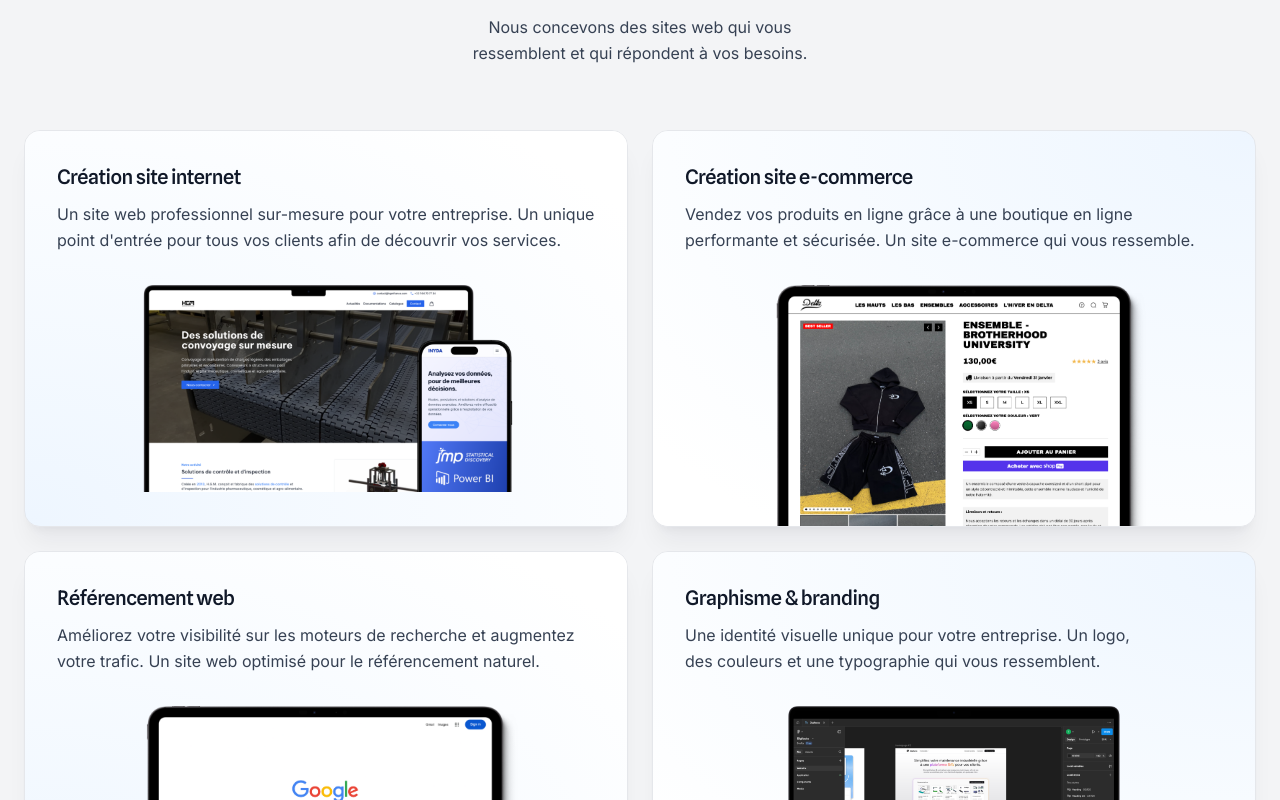
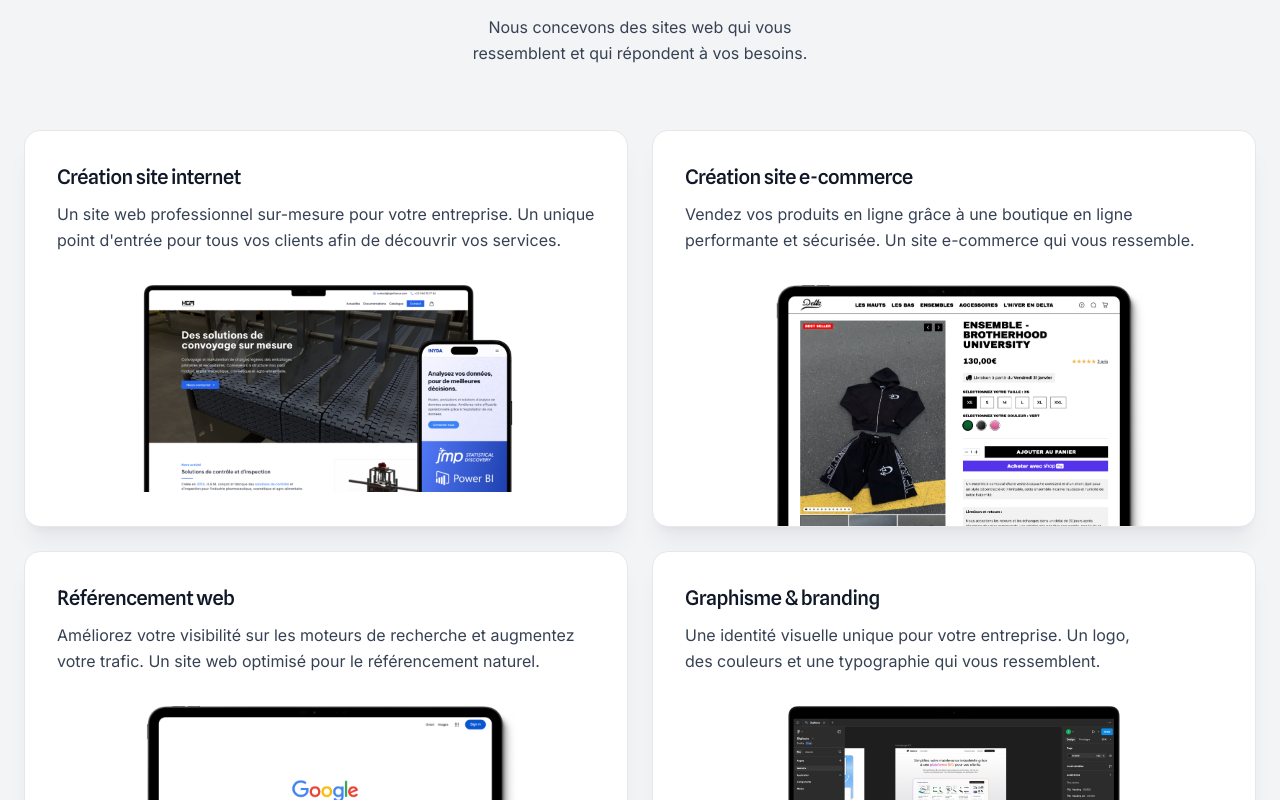
Before and after one commit to TotomInc/tcaweb, a Next.js app: page / in a window 1280 px wide. Shown: the part 940-1740 px from the top of the page. Built offline with nearby package versions, Linux system fonts and the light colour scheme.

Commit message:
feat(ui): rework BentoCard props

```diff
--- a/components/sections/Expertise.tsx
+++ b/components/sections/Expertise.tsx
@@ -19,9 +19,11 @@ export function Expertise() {
 
         <div className="grid gap-6 sm:grid-cols-2">
           <BentoCard
-            title="Création site internet"
-            description="Un site web professionnel sur-mesure pour votre entreprise. Un unique point d'entrée pour tous vos clients afin de découvrir vos services."
-            gradientSide="left"
+            content={{
+              title: "Création site internet",
+              description:
+                "Un site web professionnel sur-mesure pour votre entreprise. Un unique point d'entrée pour tous vos clients afin de découvrir vos services.",
+            }}
             image={{
               src: "/_static/images/creation-site-internet.png",
               alt: "Sites web réalisés pour nos clients",
@@ -31,9 +33,11 @@ export function Expertise() {
           />
 
           <BentoCard
-            title="Création site e-commerce"
-            description="Vendez vos produits en ligne grâce à une boutique en ligne performante et sécurisée. Un site e-commerce qui vous ressemble."
-            gradientSide="right"
+            content={{
+              title: "Création site e-commerce",
+              description:
+                "Vendez vos produits en ligne grâce à une boutique en ligne performante et sécurisée. Un site e-commerce qui vous ressemble.",
+            }}
             image={{
               src: "/_static/images/creation-site-ecommerce.png",
               alt: "Site e-commerce réalisé pour un client",
@@ -43,9 +47,11 @@ export function Expertise() {
           />
 
           <BentoCard
-            title="Référencement web"
-            description="Améliorez votre visibilité sur les moteurs de recherche et augmentez votre trafic. Un site web optimisé pour le référencement naturel."
-            gradientSide="left"
+            content={{
+              title: "Référencement web",
+              description:
+                "Améliorez votre visibilité sur les moteurs de recherche et augmentez votre trafic. Un site web optimisé pour le référencement naturel.",
+            }}
             image={{
               src: "/_static/images/referencement-web.png",
               alt: "Page d'accueil de Google",
@@ -55,9 +61,11 @@ export function Expertise() {
           />
 
           <BentoCard
-            title="Graphisme & branding"
-            description="Une identité visuelle unique pour votre entreprise. Un logo, des couleurs et une typographie qui vous ressemblent."
-            gradientSide="right"
+            content={{
+              title: "Graphisme & branding",
+              description:
+                "Une identité visuelle unique pour votre entreprise. Un logo, des couleurs et une typographie qui vous ressemblent.",
+            }}
             image={{
               src: "/_static/images/graphisme.png",
               alt: "Logiciel de création graphique",
--- a/components/sections/How/index.tsx
+++ b/components/sections/How/index.tsx
@@ -30,25 +30,34 @@ export function How() {
 
         <div className="grid gap-6 lg:grid-cols-3">
           <BentoCard
-            title="Analyse de vos besoins"
-            description="Nous définissons ensemble vos objectifs et vos besoins afin d'utiliser les outils et solutions les plus adaptés."
-            label={<BentoCardLabel>01</BentoCardLabel>}
+            content={{
+              title: "Analyse de vos besoins",
+              description:
+                "Nous définissons ensemble vos objectifs et vos besoins afin d'utiliser les outils et solutions les plus adaptés.",
+              label: <BentoCardLabel>01</BentoCardLabel>,
+            }}
           >
             <Item1 />
           </BentoCard>
 
           <BentoCard
-            title="Conception du site web"
-            description="Nous créons un site web sur-mesure de A à Z en accord avec votre identité visuelle et vos attentes."
-            label={<BentoCardLabel>02</BentoCardLabel>}
+            content={{
+              title: "Conception du site web",
+              description:
+                "Nous créons un site web sur-mesure de A à Z en accord avec votre identité visuelle et vos attentes.",
+              label: <BentoCardLabel>02</BentoCardLabel>,
+            }}
           >
             <Item2 />
           </BentoCard>
 
           <BentoCard
-            title="Lancement de votre site"
-            description="Nous assurons le suivi et la maintenance de votre site web pour garantir son bon fonctionnement."
-            label={<BentoCardLabel>03</BentoCardLabel>}
+            content={{
+              title: "Lancement de votre site",
+              description:
+                "Nous assurons le suivi et la maintenance de votre site web pour garantir son bon fonctionnement.",
+              label: <BentoCardLabel>03</BentoCardLabel>,
+            }}
             image={{
               src: "/_static/images/lancement-site-internet.png",
               alt: "Lancement du site internet d'un client",
--- a/components/ui/BentoCard.tsx
+++ b/components/ui/BentoCard.tsx
@@ -8,9 +8,11 @@ import { twMerge } from "tailwind-merge";
 interface Props {
   className?: string;
   children?: React.ReactNode;
-  label?: React.ReactNode;
-  title: string;
-  description: string;
+  content?: {
+    label?: React.ReactNode;
+    title: string;
+    description: string;
+  };
   image?: {
     src: string;
     alt: string;
@@ -18,18 +20,9 @@ interface Props {
     height: number;
     className?: string;
   };
-  gradientSide?: "left" | "right";
 }
 
-export function BentoCard({
-  className,
-  children,
-  label,
-  title,
-  description,
-  image,
-  gradientSide,
-}: Props) {
+export function BentoCard({ className, children, content, image }: Props) {
   const [imageLoaded, setImageLoaded] = useState(false);
   const ref = useRef<HTMLDivElement | null>(null);
   const isInView = useInView(ref);
@@ -42,30 +35,24 @@ export function BentoCard({
         className,
       )}
     >
-      {gradientSide ? (
-        <span
-          className={twMerge(
-            "pointer-events-none absolute inset-0 from-blue-400/10 to-white to-90%",
-            gradientSide === "left" && "bg-radial-[at_1%_99%]",
-            gradientSide === "right" && "bg-radial-[at_99%_1%]",
-          )}
-        />
+      {content ? (
+        <div className="relative flex h-fit flex-col gap-2.5">
+          {content.label}
+
+          <h3 className="font-heading text-xl font-medium tracking-tight">{content.title}</h3>
+
+          <p className="text-secondary text-base/relaxed text-balance">{content.description}</p>
+        </div>
       ) : null}
 
-      <div className="relative flex h-fit flex-col gap-2.5">
-        {label}
-
-        <h3 className="font-heading text-xl font-medium tracking-tight">{title}</h3>
-
-        <p className="text-secondary text-base/relaxed text-balance">{description}</p>
-      </div>
+      {children}
 
       {image ? (
         <AnimatePresence>
           <motion.div
             initial={{ opacity: 0, y: 24 }}
-            animate={imageLoaded && isInView ? { opacity: 1, y: 0 } : { opacity: 0, y: 24 }}
-            transition={{ duration: 0.5, ease: "easeOut", delay: 0.5 }}
+            animate={imageLoaded && isInView ? { opacity: 1, y: 0 } : { opacity: 0, y: 32 }}
+            transition={{ duration: 0.5, ease: "easeOut", delay: 0.75 }}
             className="relative"
           >
             <Image
@@ -83,8 +70,6 @@ export function BentoCard({
           </motion.div>
         </AnimatePresence>
       ) : null}
-
-      {children}
     </div>
   );
 }
```
